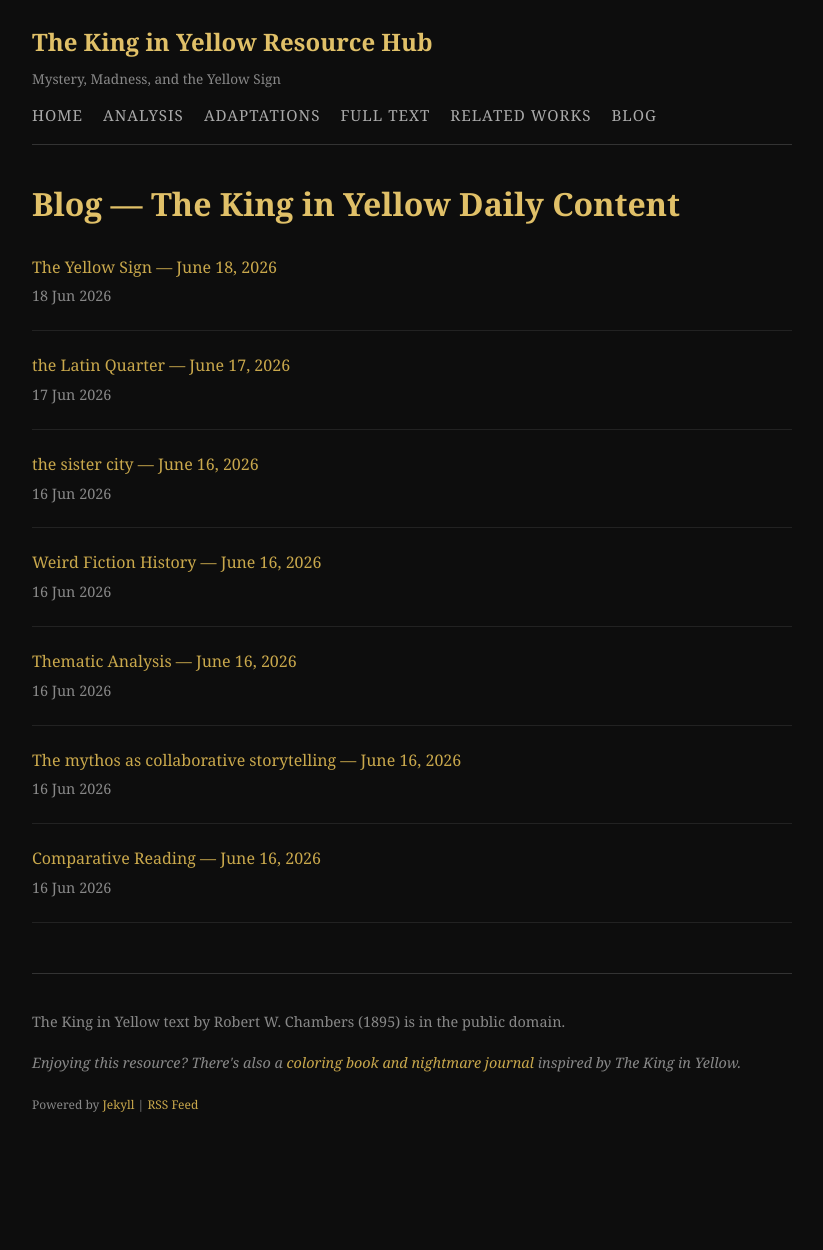
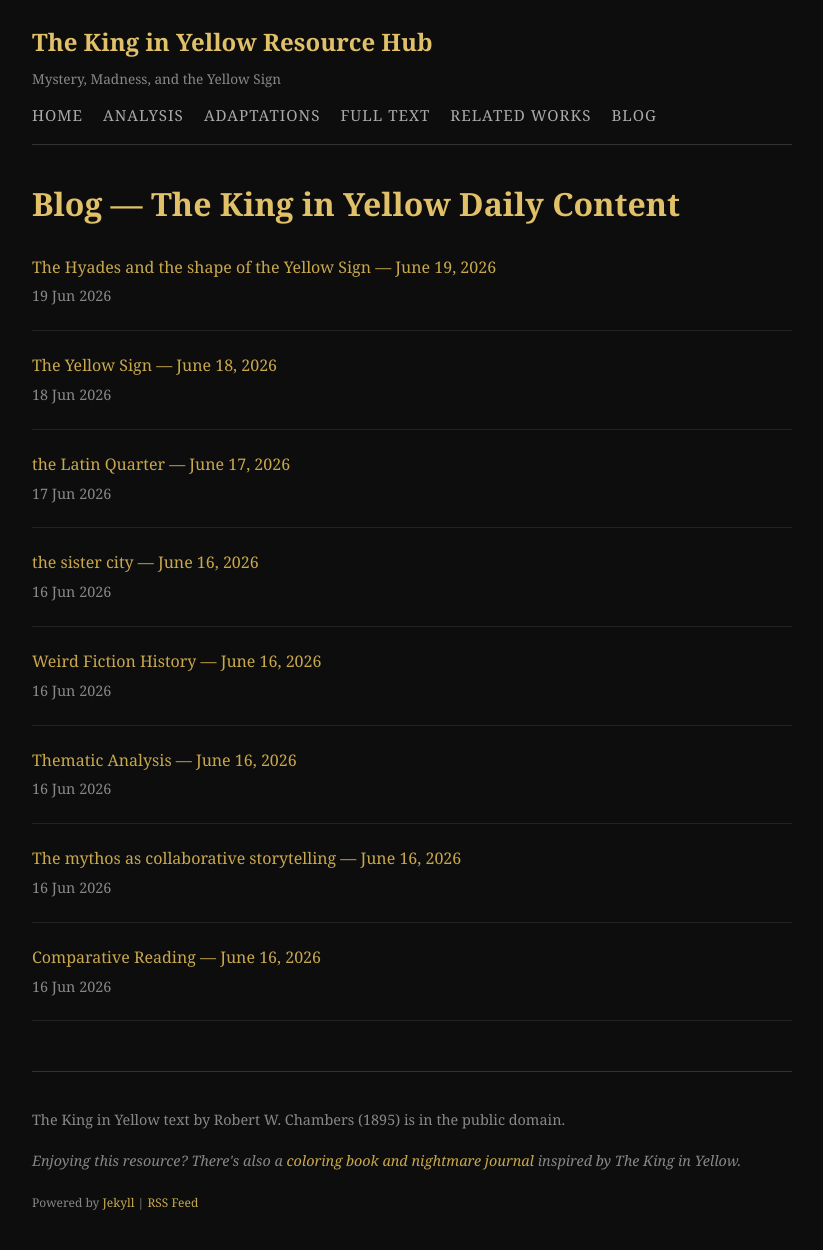
Before and after one commit to miravosqueinteresante/the-king-in-yellow-resources, a Jekyll site: the page built from blog/index.md, in a window 1280 px wide. Shown: the whole page, without its empty margins (228-1051 px from the left). Built offline with Jekyll 4.4.1, drawn with Linux system fonts in a browser that asks for light colours; before the commit the page ends 1152 px from its top, so only the background shows below that; some of the changed lines change nothing that is shown.

Commit message:
Daily post — 2026-06-19

```diff
--- a/_data/post-queue.json
+++ b/_data/post-queue.json
@@ -12,8 +12,10 @@
     "last_date": "2026-06-16"
   },
   "yellow_sign_meaning": {
-    "used": [],
-    "last_date": null
+    "used": [
+      "The Hyades and the shape of the Yellow Sign"
+    ],
+    "last_date": "2026-06-19"
   },
   "story_analysis": {
     "used": [],
--- /dev/null
+++ b/_posts/2026-06-19-the-hyades-and-the-shape-of-the-yellow-sign.md
@@ -0,0 +1,28 @@
+---
+layout: post
+title: "The Hyades and the shape of the Yellow Sign — June 19, 2026"
+date: 2026-06-19 12:00:00 +0000
+categories: blog
+content_type: yellow_sign_meaning
+tags: [yellow sign meaning the-king-in-yellow chambers analysis]
+---
+In Robert W. Chambers’ collection "The King in Yellow," the enigmatic Yellow Sign serves as a pivotal symbol, intertwining the fates of its characters while evoking themes of madness and the unknown. The Yellow Sign, often described as a shape composed of two overlapping circles and enigmatic lines, acts not merely as a physical object but as a conduit for the cosmic horrors that lurk beneath the surface of reality. This symbol, along with its connection to the Hyades constellation, reveals deeper layers of meaning that underscore the work's exploration of existential dread and the fragility of sanity.
+
+The Hyades, a star cluster in the constellation Taurus, are associated both with the themes of perception and the nature of reality. In "The King in Yellow," the presence of the Hyades suggests a cosmic order that is both beautiful and terrifying. In the story "The Repairer of Reputations," the protagonist, Hildred Castaigne, is entranced by the idea of the Yellow Sign and its implications, revealing how obsession can warp one's sense of reality. Hildred’s fixation illustrates how the universe's mysteries can lead to a descent into madness, a common thread in weird fiction. The stars, often symbols of hope and navigation, here become harbingers of doom, mirroring how the Yellow Sign corrupts those who come into contact with it.
+
+The shape of the Yellow Sign itself is significant. Its intricate design suggests complexity and ambiguity, reflecting the chaotic interplay between sanity and insanity. Chambers crafts a sense of unease through the visual representation of the sign, portraying it as something that can be interpreted in numerous ways. This multiplicity is echoed in the narrative, as different characters react to it differently—some with curiosity and others with terror. The shape serves as a reminder of the thin veil between understanding and madness, pushing characters towards a profound existential crisis.
+
+Moreover, the Yellow Sign operates within the thematic framework of forbidden knowledge. Just as the Hyades loom in the night sky, representing both guidance and peril, the sign embodies the allure and danger of hidden truths. Characters who pursue knowledge of the Yellow Sign often find themselves trapped in a web of despair, suggesting that some truths are better left undiscovered. The language that Chambers employs to describe the sign often carries a sense of inevitability and dread, emphasizing that the pursuit of such knowledge leads to a loss of self.
+
+Additionally, the connection between the Hyades and the Yellow Sign mirrors the relationship between the mundane and the surreal. The Hyades, while a physical constellation, are imbued with a sense of otherworldliness in Chambers’ narrative. This duality challenges the reader to confront the boundaries between reality and the bizarre. As the characters strive to make sense of their experiences, they mirror the reader's own journey through the pages of "The King in Yellow," where the familiar becomes unsettlingly strange.
+
+In summary, the Yellow Sign and its association with the Hyades encapsulate the essence of Chambers' weird fiction. The symbol's shape and the connotations of the Hyades serve as a gateway into the darker recesses of the mind, illustrating the dangers of human curiosity in the face of cosmic horror. Chambers masterfully crafts an atmosphere where the line between reality and madness blurs, ultimately leading us to question our understanding of existence itself. The Yellow Sign is not just a symbol of dread; it is a complex representation of the human condition caught in the cosmic web of the unknown.
+
+---
+
+### Explore More
+
+- [The Yellow Sign — Symbolism and Meaning](/the-king-in-yellow-resources/analysis/yellow-sign-symbolism/)
+- [Carcosa Glossary — Places, Characters & Concepts](/the-king-in-yellow-resources/analysis/carcosa-glossary/)
+
+*For a more interactive experience, there is a coloring book and nightmare journal inspired by The King in Yellow: [The King in Yellow: Nightmares Diary and Coloring Book](https://www.amazon.com/dp/B0CTXCQ9HM)*
```
